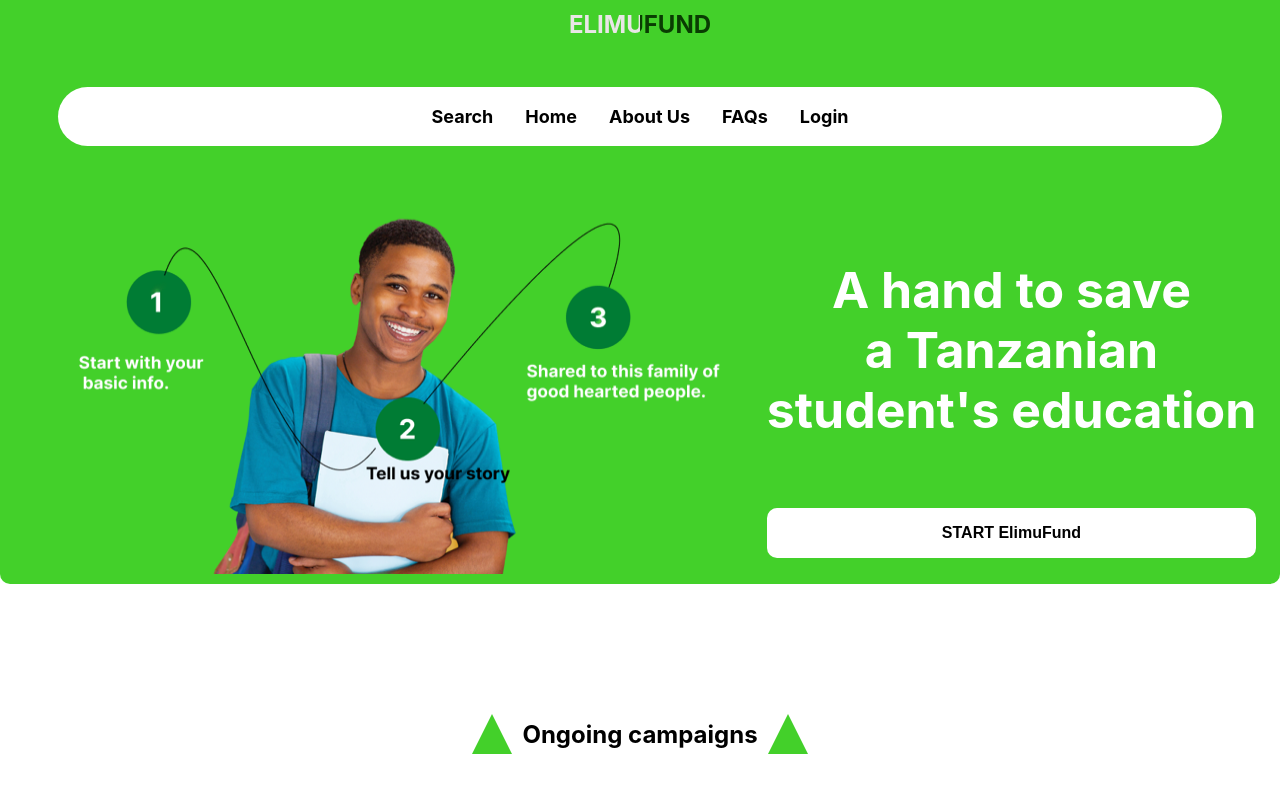
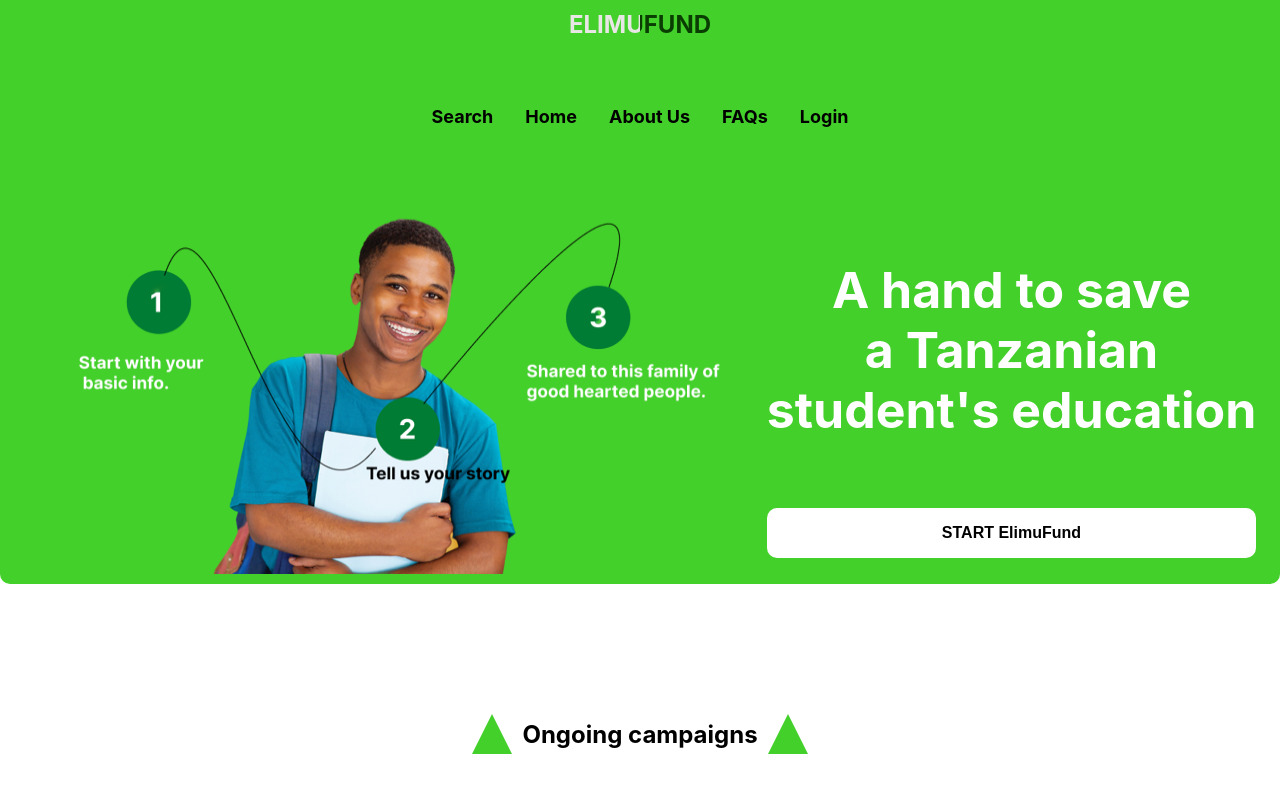
Before and after one commit to Aka-Jr/ElimuFund, a React (Create React App) app in the folder elimu-fund/: page / in a window 1280 px wide. Shown: the top 800 px of the page. Built offline with nearby package versions, Linux system fonts and the light colour scheme.

Commit message:
color updates
changed some background colors

```diff
--- a/elimu-fund/src/App.css
+++ b/elimu-fund/src/App.css
@@ -14,7 +14,7 @@
 } */
 
 .dual-color{
-  background: linear-gradient(to right, rgb(233, 230, 230) 50%, rgb(9, 61, 2) 50%);
+  background: linear-gradient(to right, rgb(233, 230, 230) 20%, rgb(9, 61, 2) 80%);
   background-clip: text;
   -webkit-background-clip: text;
   color: transparent;
--- a/elimu-fund/src/styles.css
+++ b/elimu-fund/src/styles.css
@@ -34,7 +34,7 @@ body {
 .navBar{
     margin: 3rem;
     padding: 1rem;
-    background-color: white;
+    background-color: #43d02a;
     display: flex;
     color: white;
     border-radius: 50px;
@@ -224,8 +224,8 @@ margin-bottom: 10px;
 /* ============================                            ========================= */
              /* The navigation link (li) of the navigation bar starting here  */
 .nav-link:hover{
-font-size: larger;
-color: #43d02a;
+font-size: large;
+color: white;
 font-stretch: expanded;
 transition: color .3s ease-in-out;
 }
```
